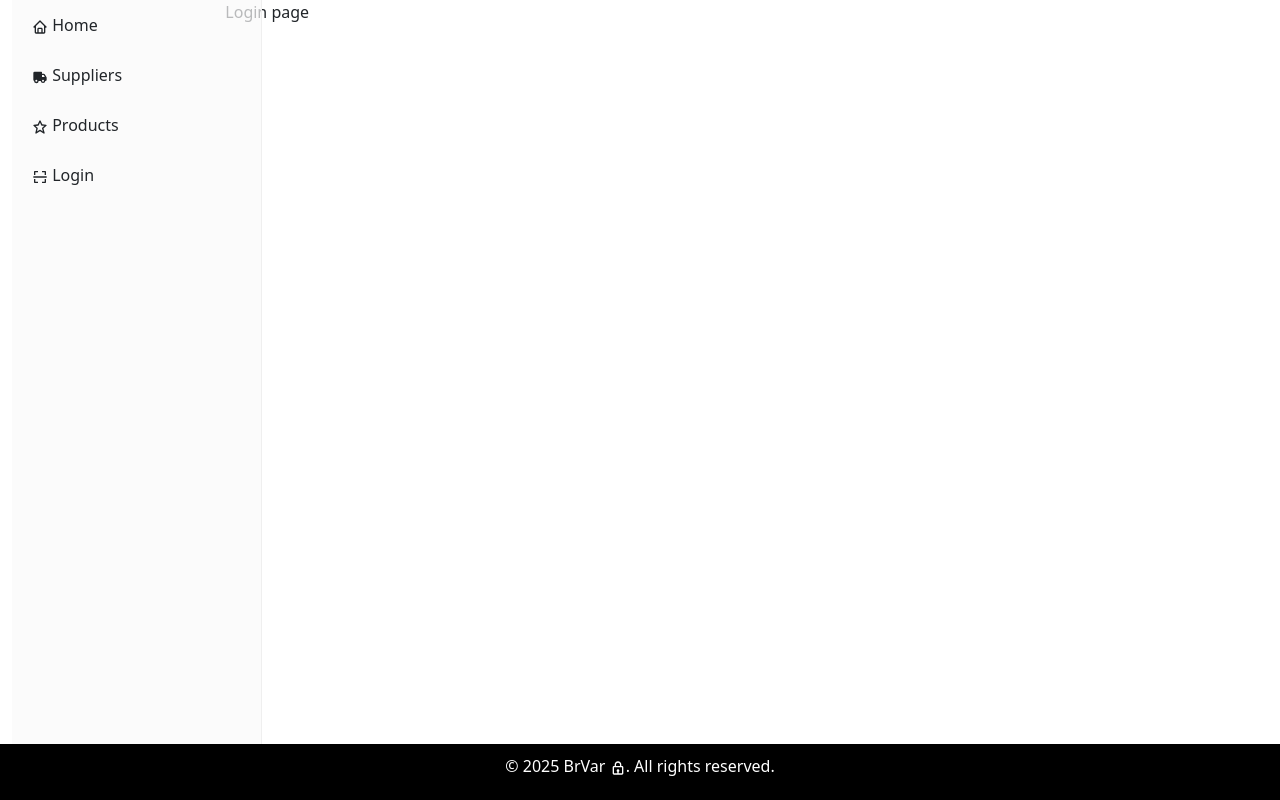
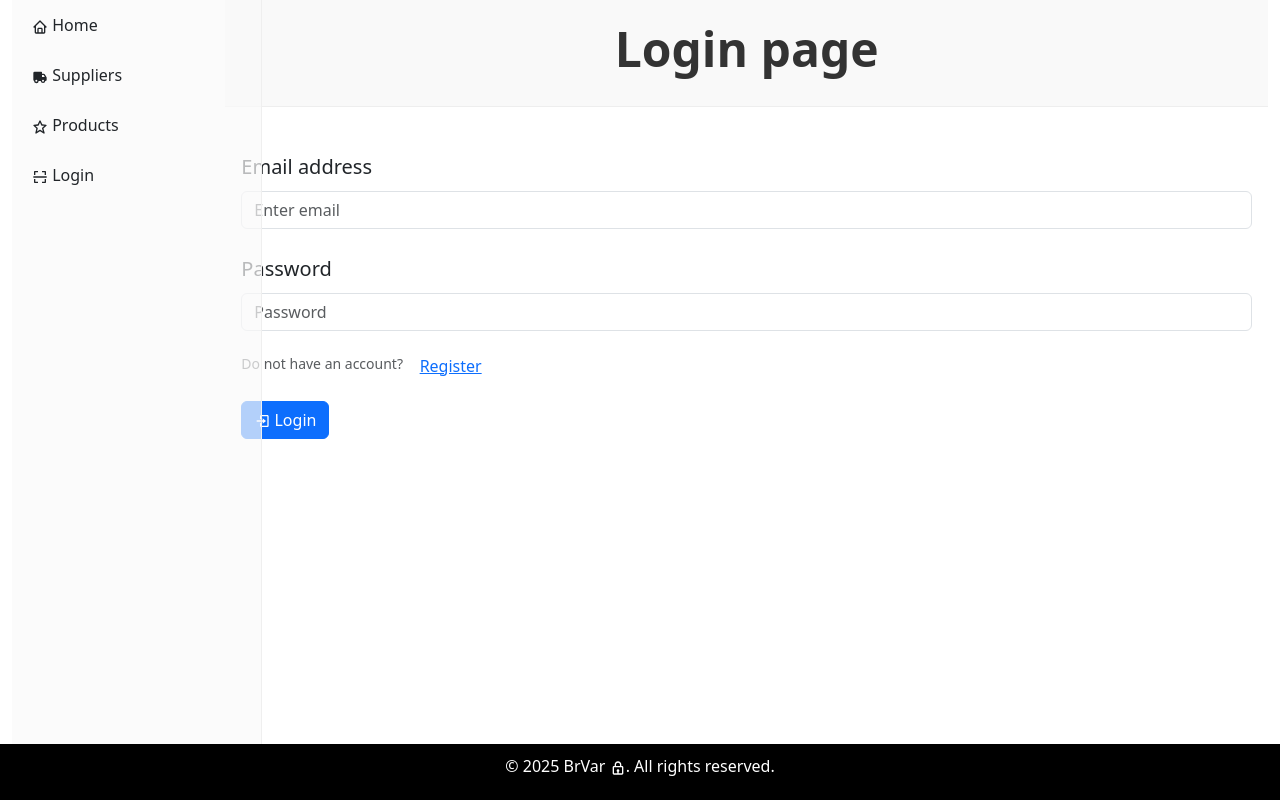
Before and after one commit to elab-development/internet-tehnologije-2024-projekat-uvoznici_2019_0233, a React (Create React App) app in the folder uvoznici_klijent/: page /login in a window 1280 px wide. Built offline with nearby package versions, Linux system fonts and the light colour scheme.

Commit message:
Login page useForm data hook i registracija

```diff
--- a/uvoznici_klijent/src/components/SidebarMenu.jsx
+++ b/uvoznici_klijent/src/components/SidebarMenu.jsx
@@ -1,7 +1,7 @@
 import React from 'react';
 import {Menu, MenuItem, Sidebar} from "react-pro-sidebar";
 import {Link} from "react-router-dom";
-import {BiBot, BiChart, BiFile, BiHome, BiScan, BiSolidTruck, BiStar} from "react-icons/bi";
+import {BiBot, BiChart, BiFile, BiHome, BiScan, BiSolidTruck, BiStar, BiUser} from "react-icons/bi";
 import {GiBigGear} from "react-icons/gi";
 
 const SidebarMenu = () => {
@@ -61,8 +61,8 @@ const SidebarMenu = () => {
                 <div className="sidebar-footer">
                     {
                         user && (
-                            <div className="user-info">
-                                <span className="user-name">{user.name}</span>
+                            <div className="user-info m-3">
+                                <span className="user-name"><BiUser/> {user.name}</span>
                             </div>
                         )
                     }
--- /dev/null
+++ b/uvoznici_klijent/src/logic/useFormData.jsx
@@ -0,0 +1,21 @@
+import React from "react";
+
+const useFormData = (initialData) => {
+
+    const [formData, setFormData] = React.useState(initialData);
+
+    const handleChange = (e) => {
+        const { name, value } = e.target;
+        setFormData((prevData) => ({
+            ...prevData,
+            [name]: value,
+        }));
+    };
+
+    return {
+        formData,
+        handleChange
+    };
+}
+
+export default useFormData;
--- a/uvoznici_klijent/src/pages/Login.jsx
+++ b/uvoznici_klijent/src/pages/Login.jsx
@@ -1,9 +1,134 @@
 import React from 'react';
+import Title from "../components/Title";
+import {Button, Form} from "react-bootstrap";
+import {BiLogIn} from "react-icons/bi";
+import useFormData from "../logic/useFormData";
+import axiosInstance from "../logic/axiosInstance";
 
 const Login = () => {
+
+    const [showLogin, setShowLogin] = React.useState(true);
+    const [message, setMessage] = React.useState("");
+
+    const {formData, handleChange} = useFormData({
+        email: "",
+        password: "",
+        name: ""
+    });
+
+    const login = (e) => {
+        e.preventDefault();
+        axiosInstance.post('/login', {
+            email: formData.email,
+            password: formData.password
+        }).then(
+            (response) => {
+                console.log(response);
+                const data = response.data;
+                if (data.success === true) {
+                    window.sessionStorage.setItem('token', data.data.token);
+                    window.sessionStorage.setItem('user', JSON.stringify(data.data.user));
+                    window.location.href = '/';
+                } else {
+                    setMessage(data.message || "Login failed. Please try again.");
+                }
+            }
+        ).catch(
+            (error) => {
+                console.error("Error during login:", error);
+                setMessage("An error occurred during login. Please try again later.");
+            }
+        );
+    }
+
+    const register = (e) => {
+        e.preventDefault();
+        axiosInstance.post('/register', {
+            name: formData.name,
+            email: formData.email,
+            password: formData.password
+        }).then(
+            (response) => {
+                console.log(response);
+                const data = response.data;
+                if (data.success === true) {
+                    setMessage("Registration successful. You can now login.");
+                    setShowLogin(true);
+                } else {
+                    setMessage(data.message || "Registration failed. Please try again.");
+                }
+            }
+        ).catch(
+            (error) => {
+                console.error("Error during registration:", error);
+                setMessage("An error occurred during registration. Please try again later.");
+            }
+        );
+    }
+
+    const title = showLogin ? "Login page" : "Register page";
+
     return (
         <>
-            Login page
+            <Title title={title} subtitle={message}/>
+
+            {
+                showLogin && (
+                    <div className="p-3">
+                        <Form>
+                            <Form.Group className="mb-3" controlId="formBasicEmail">
+                                <Form.Label column="lg">Email address</Form.Label>
+                                <Form.Control name="email" onChange={handleChange} type="email" placeholder="Enter email" />
+                            </Form.Group>
+
+                            <Form.Group className="mb-3" controlId="formBasicPassword">
+                                <Form.Label column="lg">Password</Form.Label>
+                                <Form.Control name="password" onChange={handleChange}  type="password" placeholder="Password" />
+                            </Form.Group>
+                            <Form.Group className="mb-3" controlId="formBasicCheckbox">
+                                <Form.Text className="text-muted">
+                                    Do not have an account? <Button variant="link" onClick={() => setShowLogin(false)}>Register</Button>
+                                </Form.Text>
+                            </Form.Group>
+                            <Button variant="primary" type="submit" onClick={login}>
+                                <BiLogIn/> Login
+                            </Button>
+                        </Form>
+                    </div>
+                )
+            }
+
+            {
+                !showLogin && (
+                    <div className="p-3">
+                        <Form>
+                            <Form.Group className="mb-3" controlId="formBasicName">
+                                <Form.Label column="lg">Use first and last name</Form.Label>
+                                <Form.Control name="name" onChange={handleChange} type="text" placeholder="Enter name" />
+                            </Form.Group>
+
+                            <Form.Group className="mb-3" controlId="formBasicEmail">
+                                <Form.Label column="lg">Email address</Form.Label>
+                                <Form.Control name="email" onChange={handleChange} type="email" placeholder="Enter email" />
+                            </Form.Group>
+
+                            <Form.Group className="mb-3" controlId="formBasicPassword">
+                                <Form.Label column="lg">Password</Form.Label>
+                                <Form.Control name="password" onChange={handleChange} type="password" placeholder="Password" />
+                            </Form.Group>
+                            <Form.Group className="mb-3" controlId="formBasicCheckbox">
+                                <Form.Text className="text-muted">
+                                    Already have an account? <Button variant="link" onClick={() => setShowLogin(true)}>Login</Button>
+                                </Form.Text>
+                            </Form.Group>
+                            <Button variant="primary" type="submit" onClick={register}>
+                                <BiLogIn/> Register
+                            </Button>
+                        </Form>
+                    </div>
+                )
+            }
+
         </>
     );
 };
```
